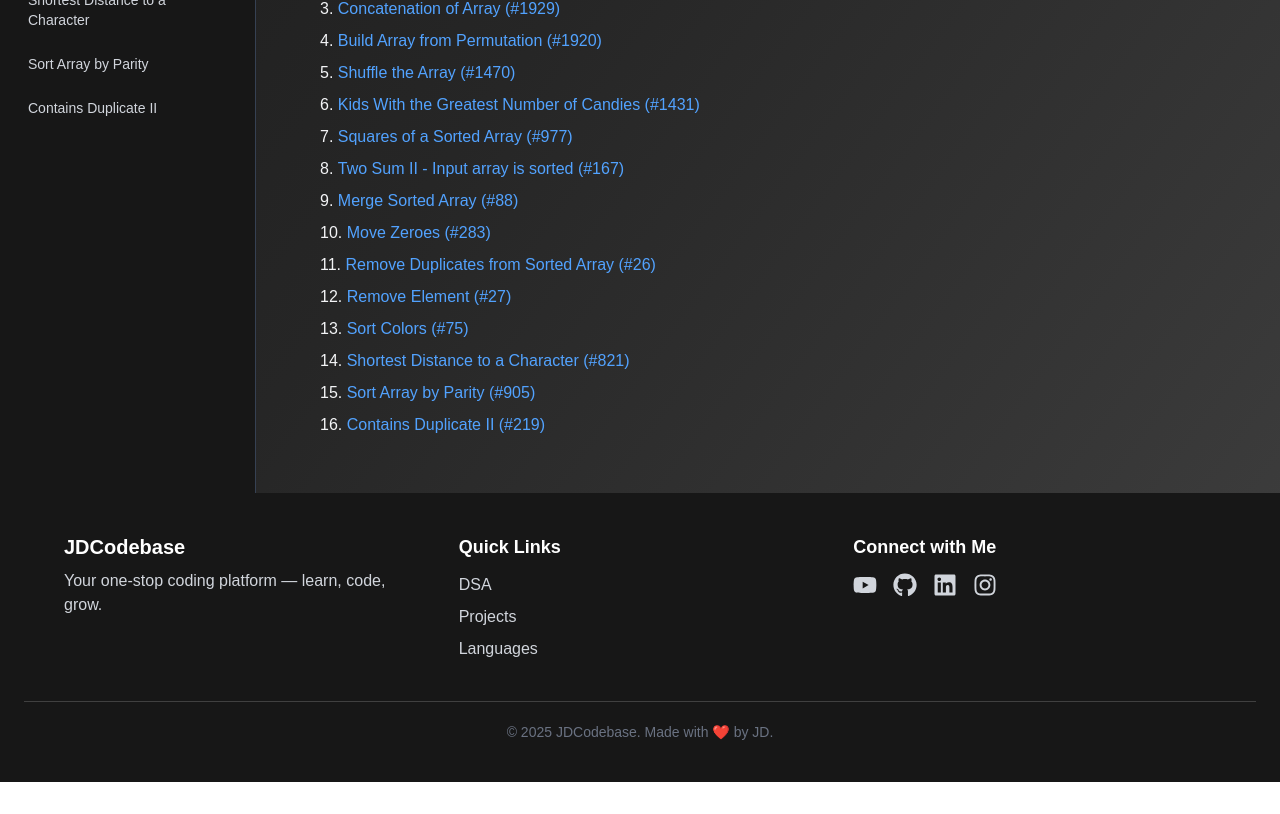
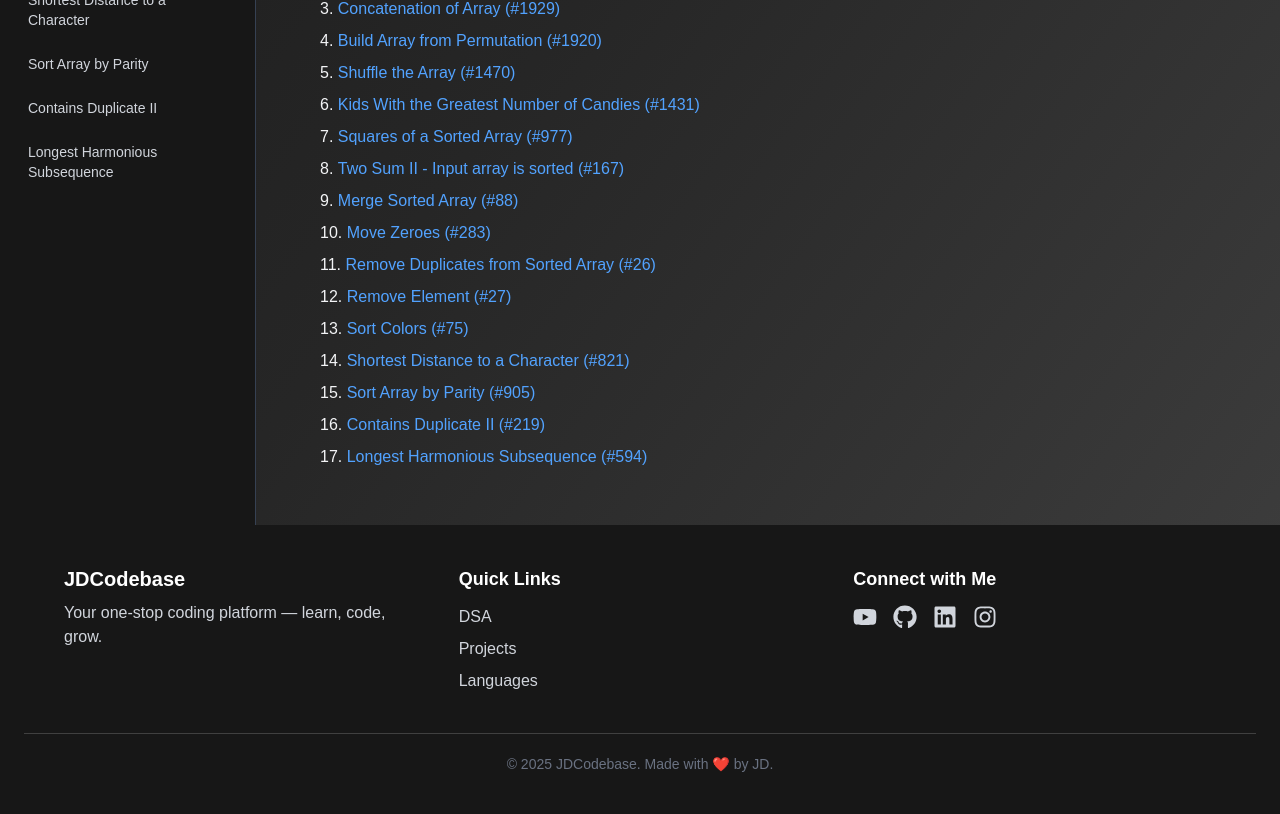
Before and after one commit to jdcodebase/jdcodebase-platform, a Next.js app: page /dsa/array in a window 1280 px wide. Shown: the part 960-1774 px from the top of the page. Before the commit the page ends 1742 px from the top, so only its background shows below. Built offline with nearby package versions, Linux system fonts and the light colour scheme.

Commit message:
longest-harmonious-subsequence

```diff
--- a/src/data/dsa/problem.js
+++ b/src/data/dsa/problem.js
@@ -278,4 +278,20 @@ export const problems = [
     topics: ["Array", "Hash Set", "Sliding Window"],
     url: "/dsa/string/problem/contains-duplicate-ii",
   },
+  {
+    id: 32,
+    title: "Longest Harmonious Subsequence",
+    leetcode: "#594",
+    slug: "longest-harmonious-subsequence",
+    topic: "Array",
+    topics: [
+      "Array",
+      "Hash Map",
+      "Sorting",
+      "Sliding Window",
+      "Frequency Count",
+      "Two Pointer",
+    ],
+    url: "/dsa/string/problem/longest-harmonious-subsequence",
+  },
 ];
--- /dev/null
+++ b/src/data/json_data/longest-harmonious-subsequence.json
@@ -0,0 +1,38 @@
+{
+  "title": "Longest Harmonious Subsequence",
+  "slug": "longest-harmonious-subsequence",
+  "leetcodeId": "#594",
+  "category": [
+    "Array",
+    "Hash Map",
+    "Sliding Window",
+    "Sorting",
+    "Frequency Count",
+    "Two Pointer"
+  ],
+  "problemStatement": "We define a harmonious array as one where the difference between the maximum and minimum element is exactly 1. Given an array `nums`, return the length of the longest harmonious subsequence you can find. A subsequence can be formed by deleting some or no elements without changing the order of the remaining elements.",
+  "examples": [
+    {
+      "input": "nums = [1, 3, 2, 2, 5, 2, 3, 7]",
+      "output": "5",
+      "explanation": "The subsequence [2, 2, 2, 3, 3] is the longest harmonious subsequence."
+    },
+    {
+      "input": "nums = [1, 2, 3, 4]",
+      "output": "2",
+      "explanation": "Both [1, 2] and [2, 3] are valid, so the max is 2."
+    },
+    {
+      "input": "nums = [1, 1, 1, 1]",
+      "output": "0",
+      "explanation": "No other number to pair with 1, so output is 0."
+    }
+  ],
+  "approach": "Approach 1:\nSliding Window (Brute Force)\n\n1. Sort the array.\n2. Use two pointers `start` and `end` to slide over the array.\n3. If the difference between nums[end] and nums[start] > 1, move `start` forward.\n4. If the difference is exactly 1, calculate the window length and update max.\n\nApproach 2:\nOptimized HashMap\n\n1. Build a frequency map of all numbers.\n2. For each number in the map, check if `num + 1` exists.\n3. If yes, add `map[num] + map[num + 1]` and update the result.",
+  "code": "// 🔹 Approach 1: Brute Force (Using Sliding Window)\nvar findLHS = function(nums) {\n  nums.sort((a, b) => a - b); // Sort the array\n  let start = 0, maxLen = 0;\n\n  for (let end = 0; end < nums.length; end++) {\n    while (nums[end] - nums[start] > 1) {\n      start++; // Shrink window if diff > 1\n    }\n    if (nums[end] - nums[start] === 1) {\n      maxLen = Math.max(maxLen, end - start + 1); // Update max length\n    }\n  }\n\n  return maxLen;\n};\n\nconsole.log(findLHS([1, 3, 2, 2, 5, 2, 3, 7])); // Output: 5\nconsole.log(findLHS([1, 2, 3, 4])); // Output: 2\n\n\n// 🔹 Approach 2: Optimized (Using Hash Map)\nvar findLHS = function(nums) {\n  const map = new Map();\n\n  for (let num of nums) {\n    map.set(num, (map.get(num) || 0) + 1); // Count frequency\n  }\n\n  let maxLen = 0;\n  for (let [num, count] of map.entries()) {\n    if (map.has(num + 1)) {\n      maxLen = Math.max(maxLen, count + map.get(num + 1)); // Combine with neighbor\n    }\n  }\n\n  return maxLen;\n};\n\nconsole.log(findLHS([1, 3, 2, 2, 5, 2, 3, 7])); // Output: 5\nconsole.log(findLHS([1, 2, 3, 4])); // Output: 2",
+  "timeComplexity": "Brute Force: O(n log n) due to sorting. Optimized: O(n) using hash map.",
+  "spaceComplexity": "Brute Force: O(1) or O(n) (depends on sort). Optimized: O(n) for the frequency map.",
+  "leetcodeLink": "https://leetcode.com/problems/longest-harmonious-subsequence/",
+  "pptLink": "https://1drv.ms/p/c/d9a1d5f2dacf7aea/IQRiCaf_x8_GTLdrRpBXXLO_ARt9S5TYhQweBDxnCpim570?em=2&amp;wdAr=1.7777777777777777",
+  "videoLink": "oA9UBaWCL5I"
+}
```
